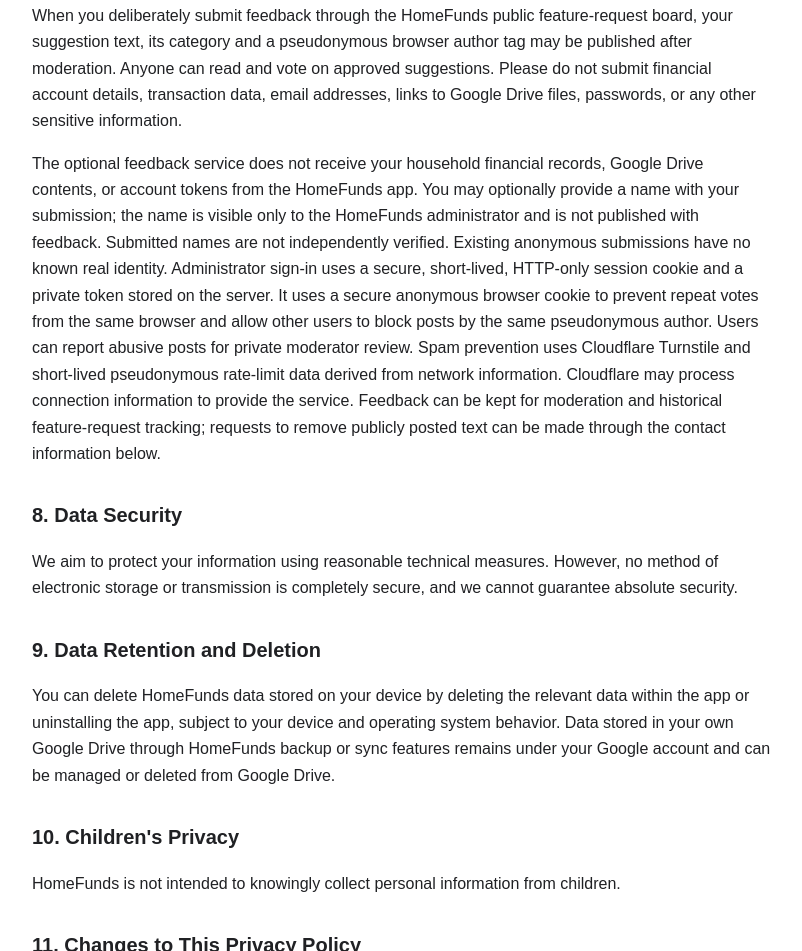
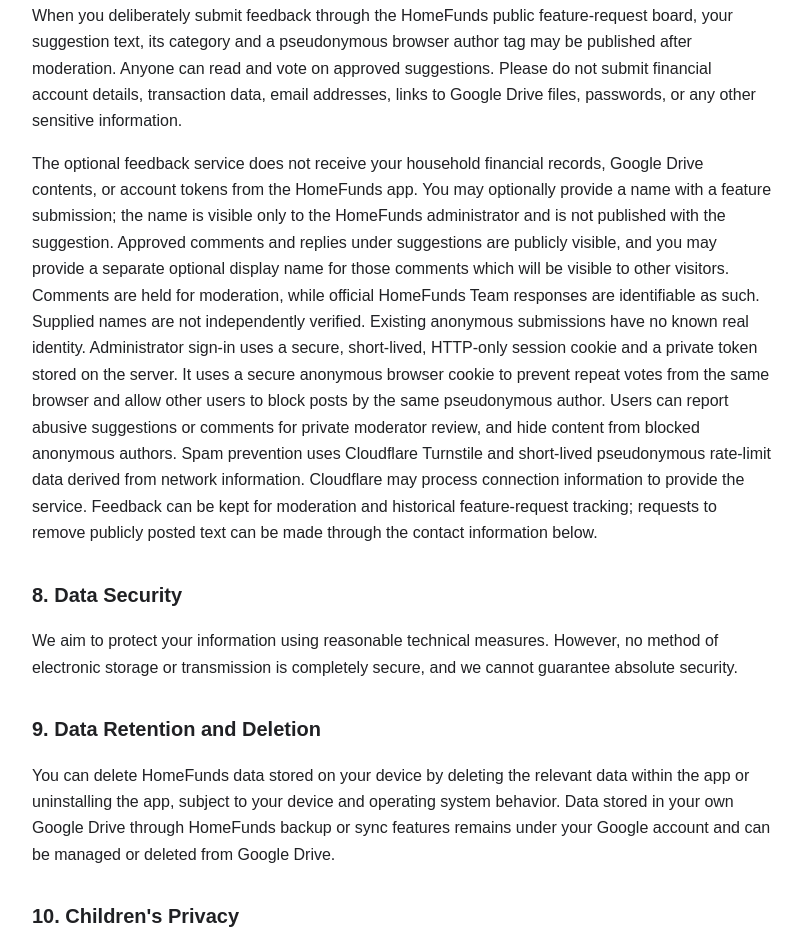
Before and after one commit to signiswellfire-cmd/homefunds-privacy-policy, a plain HTML site: page index.html in a window 1280 px wide. Shown: the part 1877-2828 px from the top of the page, without its empty margins (238-1040 px from the left). Drawn offline with Linux system fonts and the light colour scheme.

Commit message:
docs: describe moderated public comments and display name privacy in index.html

```diff
--- a/index.html
+++ b/index.html
@@ -67,7 +67,7 @@
 
       <h2>7. Optional Public Community Feedback</h2>
       <p>When you deliberately submit feedback through the HomeFunds public feature-request board, your suggestion text, its category and a pseudonymous browser author tag may be published after moderation. Anyone can read and vote on approved suggestions. Please do not submit financial account details, transaction data, email addresses, links to Google Drive files, passwords, or any other sensitive information.</p>
-      <p>The optional feedback service does not receive your household financial records, Google Drive contents, or account tokens from the HomeFunds app. You may optionally provide a name with your submission; the name is visible only to the HomeFunds administrator and is not published with feedback. Submitted names are not independently verified. Existing anonymous submissions have no known real identity. Administrator sign-in uses a secure, short-lived, HTTP-only session cookie and a private token stored on the server. It uses a secure anonymous browser cookie to prevent repeat votes from the same browser and allow other users to block posts by the same pseudonymous author. Users can report abusive posts for private moderator review. Spam prevention uses Cloudflare Turnstile and short-lived pseudonymous rate-limit data derived from network information. Cloudflare may process connection information to provide the service. Feedback can be kept for moderation and historical feature-request tracking; requests to remove publicly posted text can be made through the contact information below.</p>
+      <p>The optional feedback service does not receive your household financial records, Google Drive contents, or account tokens from the HomeFunds app. You may optionally provide a name with a feature submission; the name is visible only to the HomeFunds administrator and is not published with the suggestion. Approved comments and replies under suggestions are publicly visible, and you may provide a separate optional display name for those comments which will be visible to other visitors. Comments are held for moderation, while official HomeFunds Team responses are identifiable as such. Supplied names are not independently verified. Existing anonymous submissions have no known real identity. Administrator sign-in uses a secure, short-lived, HTTP-only session cookie and a private token stored on the server. It uses a secure anonymous browser cookie to prevent repeat votes from the same browser and allow other users to block posts by the same pseudonymous author. Users can report abusive suggestions or comments for private moderator review, and hide content from blocked anonymous authors. Spam prevention uses Cloudflare Turnstile and short-lived pseudonymous rate-limit data derived from network information. Cloudflare may process connection information to provide the service. Feedback can be kept for moderation and historical feature-request tracking; requests to remove publicly posted text can be made through the contact information below.</p>
 
       <h2>8. Data Security</h2>
       <p>We aim to protect your information using reasonable technical measures. However, no method of electronic storage or transmission is completely secure, and we cannot guarantee absolute security.</p>
```
